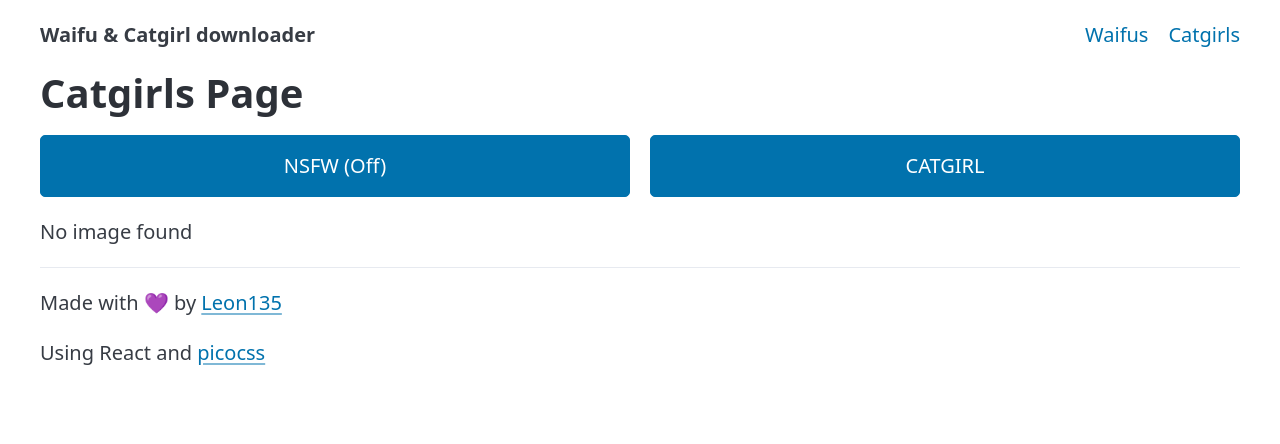
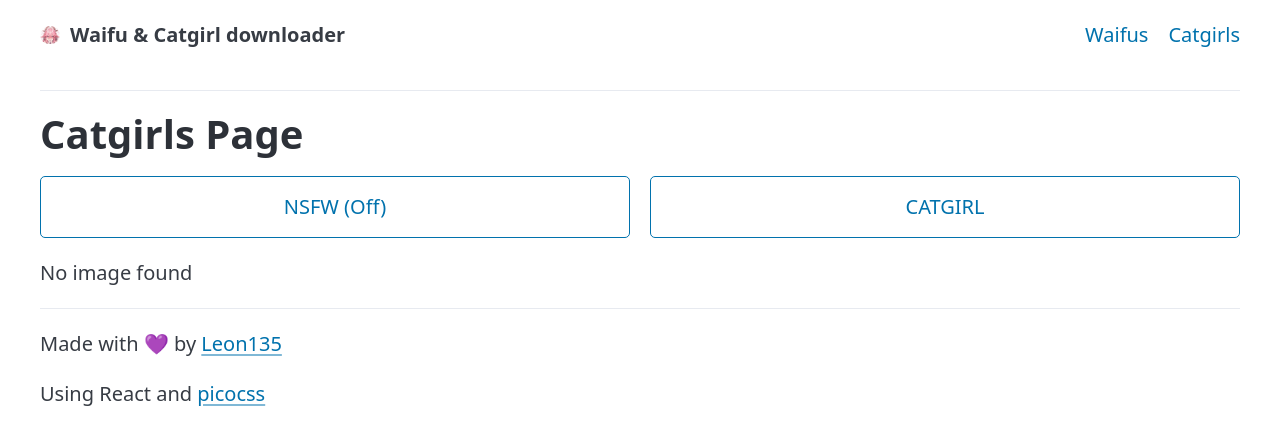
Before and after one commit to Leon135/waifu-catgirl-downloader, a React (Vite) app: page /waifu-catgirl-downloader/catgirls in a window 1280 px wide. Shown: the top 444 px of the page. Built offline with nearby package versions, Linux system fonts and the light colour scheme; no server answers.

Commit message:
chore: change styling of buttons, add icon on navbar and image on home screen

```diff
--- a/index.html
+++ b/index.html
@@ -2,7 +2,7 @@
 <html lang="en">
   <head>
     <meta charset="UTF-8" />
-    <link rel="icon" type="image/jpg" href="/yae.jpg" />
+    <link rel="icon" type="image/jpg" href="/icon.jpg" />
     <meta name="viewport" content="width=device-width, initial-scale=1.0" />
     <title>Waifu & Catgirl downloader</title>
   </head>
--- a/src/App.jsx
+++ b/src/App.jsx
@@ -1,5 +1,4 @@
 import { Routes, Route } from "react-router-dom";
-import { BrowserRouter } from "react-router-dom";
 
 import NavBar from "./components/NavBar";
 import Footer from "./components/Footer";
--- a/src/components/NavBar.jsx
+++ b/src/components/NavBar.jsx
@@ -8,8 +8,22 @@ const NavBar = () => {
                     <li>
                         <Link
                             to="/"
-                            style={{ color: "inherit", textDecoration: "none" }}
+                            style={{
+                                color: "inherit",
+                                textDecoration: "none",
+                                display: "flex",
+                                alignItems: "center",
+                            }}
                         >
+                            <img
+                                src="icon.jpg"
+                                alt="Yae Miko"
+                                width="20"
+                                style={{
+                                    borderRadius: "20px",
+                                    marginRight: ".5rem",
+                                }}
+                            />
                             <strong>Waifu & Catgirl downloader</strong>
                         </Link>
                     </li>
@@ -23,6 +37,7 @@ const NavBar = () => {
                     </li>
                 </ul>
             </nav>
+            <hr />
         </>
     );
 };
--- a/src/pages/CatgirlPage.jsx
+++ b/src/pages/CatgirlPage.jsx
@@ -43,12 +43,29 @@ const CatgirlPage = () => {
             <header>
                 <h1>Catgirls Page</h1>
                 <section className="grid">
-                    <button onClick={() => setNsfw(!nsfw)}>
+                    <button
+                        className={nsfw ? "" : "outline"}
+                        onClick={() => setNsfw(!nsfw)}
+                    >
                         NSFW ({nsfw ? "On" : "Off"})
                     </button>
-                    <button onClick={fetchRandomCatGirl} aria-busy={isLoading}>
+                    <button
+                        className="outline"
+                        onClick={fetchRandomCatGirl}
+                        aria-busy={isLoading}
+                    >
                         {isLoading ? "Loading..." : "CATGIRL"}
                     </button>
+                    {imageURL && (
+                        <button
+                            className="secondary"
+                            onClick={() => {
+                                window.open(imageURL);
+                            }}
+                        >
+                            Save Image
+                        </button>
+                    )}
                 </section>
             </header>
             <main>
@@ -59,19 +76,10 @@ const CatgirlPage = () => {
                         className="center"
                         src={imageURL}
                         alt={imageURL == "" ? "" : "Catgirl"}
+                        style={{ borderRadius: "10px", maxHeight: "70vh" }}
                     />
                 ) : (
                     <p>No image found</p>
-                )}
-                {imageURL && (
-                    <button
-                        onClick={() => {
-                            window.open(imageURL);
-                        }}
-                        style={{ marginTop: "1rem", display: "block" }}
-                    >
-                        Save Image
-                    </button>
                 )}
             </main>
         </>
--- a/src/pages/HomePage.jsx
+++ b/src/pages/HomePage.jsx
@@ -8,6 +8,15 @@ const HomePage = () => {
                     <br />
                     Use the navigation bar to explore the pages.
                 </p>
+                <figure>
+                    <img
+                        src="src/assets/yae.jpg"
+                        alt="Yae Miko"
+                        width="200"
+                        style={{ borderRadius: "10px" }}
+                    />
+                    <figcaption>💜 Yae Miko</figcaption>
+                </figure>
             </header>
             <main>
                 <hr />
@@ -18,7 +27,7 @@ const HomePage = () => {
                     <a href="https://github.com/NyarchLinux/CatgirlDownloader/tree/master">
                         CatgirlDownloader
                     </a>{" "}
-                    made by NyArch linux and i liked it.
+                    made by <a href="https://github.com/NyarchLinux">NyArch linux</a> and i liked it.
                     <br />
                     But there was no windows/web version, so i made my one in
                     React as a learning project.
--- a/src/pages/WaifusPage.jsx
+++ b/src/pages/WaifusPage.jsx
@@ -37,15 +37,32 @@ const WaifusPage = () => {
             <header>
                 <h1>Waifus Page</h1>
                 <section className="grid">
-                    <button onClick={() => setNsfw(!nsfw)}>
+                    <button
+                        className={nsfw ? "" : "outline"}
+                        onClick={() => setNsfw(!nsfw)}
+                    >
                         NSFW ({nsfw ? "On" : "Off"})
                     </button>
-                    <button onClick={() => setGif(!gif)}>
+                    <button
+                        className={gif ? "" : "outline"}
+                        onClick={() => setGif(!gif)}
+                    >
                         GIF ({gif ? "On" : "Off"})
                     </button>
-                    <button onClick={fetchWaifu} aria-busy={isLoading}>
+                    <button className="outline"
+                    onClick={fetchWaifu} aria-busy={isLoading}>
                         {isLoading ? "Loading..." : "WAIFU"}
                     </button>
+                    {imageURL && (
+                        <button
+                            className="secondary"
+                            onClick={() => {
+                                window.open(imageURL);
+                            }}
+                        >
+                            Save Image
+                        </button>
+                    )}
                 </section>
             </header>
             <main>
@@ -56,19 +73,10 @@ const WaifusPage = () => {
                         className="center"
                         src={imageURL}
                         alt={imageURL == "" ? "" : "Waifu"}
+                        style={{ borderRadius: "10px", maxHeight: "70vh" }}
                     />
                 ) : (
                     <p>No image found</p>
-                )}
-                {imageURL && (
-                    <button
-                        onClick={() => {
-                            window.open(imageURL);
-                        }}
-                        style={{ marginTop: "1rem", display: "block" }}
-                    >
-                        Save Image
-                    </button>
                 )}
             </main>
         </>
```
Also changed, not shown: public/icon.jpg (renamed from public/yae.jpg), src/assets/yae.jpg (added).
